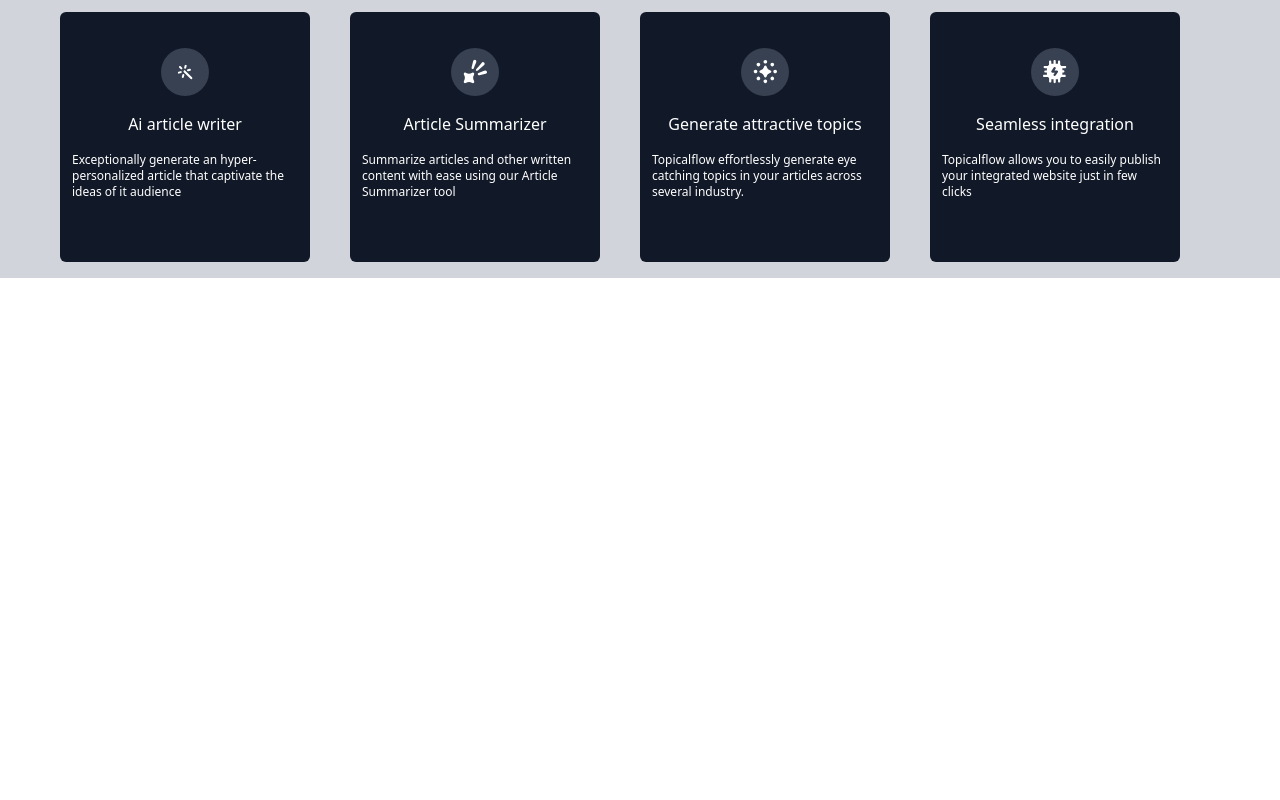
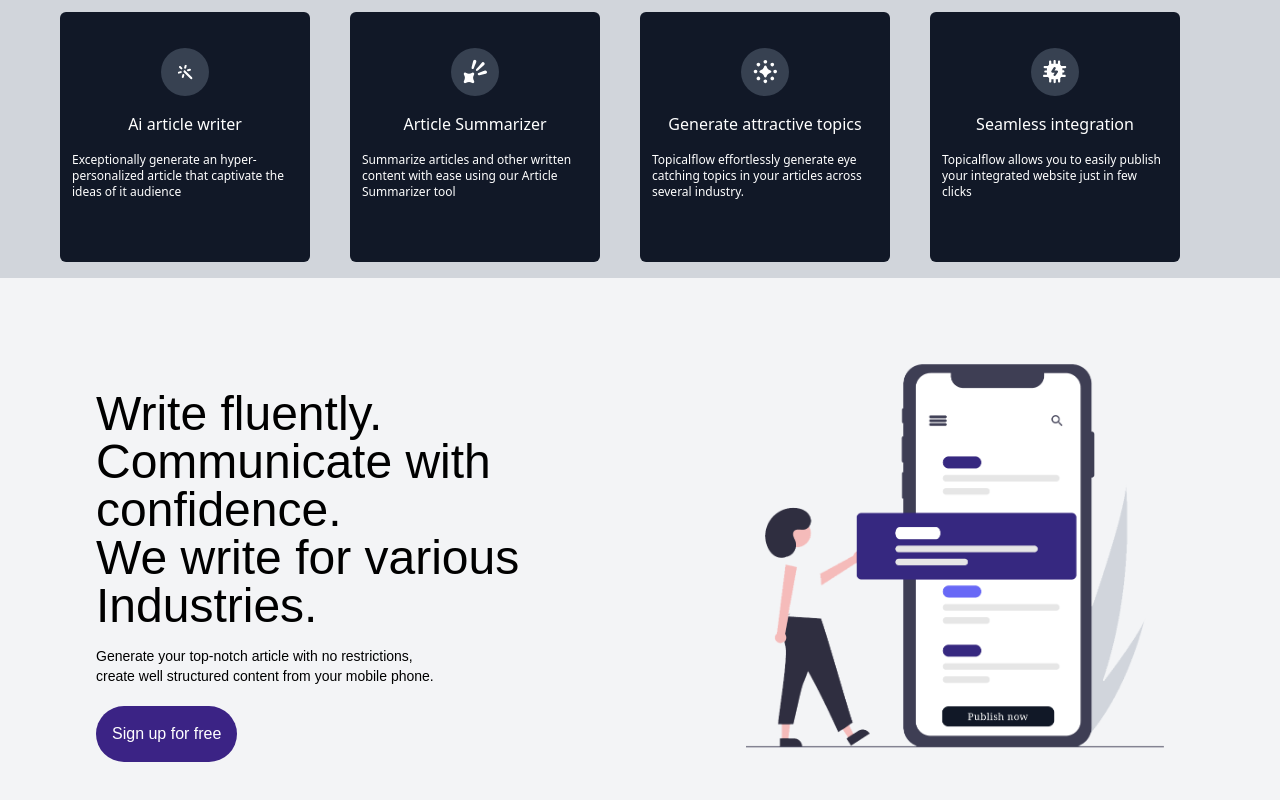
Before and after one commit to BREW45Z/Topical-Flow, a React (Vite) app: page / in a window 1280 px wide. Shown: the part 1981-2781 px from the top of the page. Before the commit the page ends 2259 px from the top, so only its background shows below. Built offline with nearby package versions, Linux system fonts and the light colour scheme; a web font is replaced by a local one.

Commit message:
landing-page

```diff
--- a/src/components/pages/home.tsx
+++ b/src/components/pages/home.tsx
@@ -21,6 +21,8 @@ import AIicon1 from '../assets/aiicons1.svg';
 import AIicon2 from '../assets/aiicons2.svg';
 import AIicon3 from '../assets/aiicons3.svg';
 import AIicon4 from '../assets/aiicons4.svg';
+import infoperson2 from '../assets/infoperson2.svg';
+
 
 
 
@@ -244,7 +246,6 @@ import AIicon4 from '../assets/aiicons4.svg';
   </p>
 </div>
 
-
 {/* Boxes*/}
 <div className='flex justify-center items-center p-4 mt-10 bg-gray-300'>
 <div className='mt-5 flex text-white justify-center items-center'>
@@ -283,7 +284,32 @@ import AIicon4 from '../assets/aiicons4.svg';
 
 </div>
 </div>
+
+
 </div>
+{/** Next Section*/}
+<div className='flex p-4 bg-gray-100'>
+  <div className='flex items-center justify-center mt-4'>
+    <div className=' m-20 text-bold primary-font text-base'>
+      <h1 className='text-lg md:text-3xl lg:text-4xl xl:text-5xl flex flex-wrap'>
+        <span className="block">Write fluently.</span>
+        <span className="block">Communicate with confidence.</span>
+        <span className="block">We write for various Industries.</span>
+      </h1>
+      <p className='text-sm mt-4 mb-5'>Generate your top-notch article with no restrictions,
+      <span className='block'>create  well structured content from your mobile phone.</span></p>
+      <Link to="/signup">
+            <button className="bg-primary text-white px-4 py-4 rounded-full hover:bg-3B2385 hover:text-white transition duration-300">
+              Sign up for free
+            </button>
+          </Link>
+    </div>
+    <div className='w-full h-full mr-20 mt-10 p-4'>
+      <img src={infoperson2} alt="infoperson2" className='justify-center' />
+    </div>
+  </div>
+</div>
+
 </div>
 
 
```
Also changed, not shown: src/components/assets/infoperson2.svg (added).
